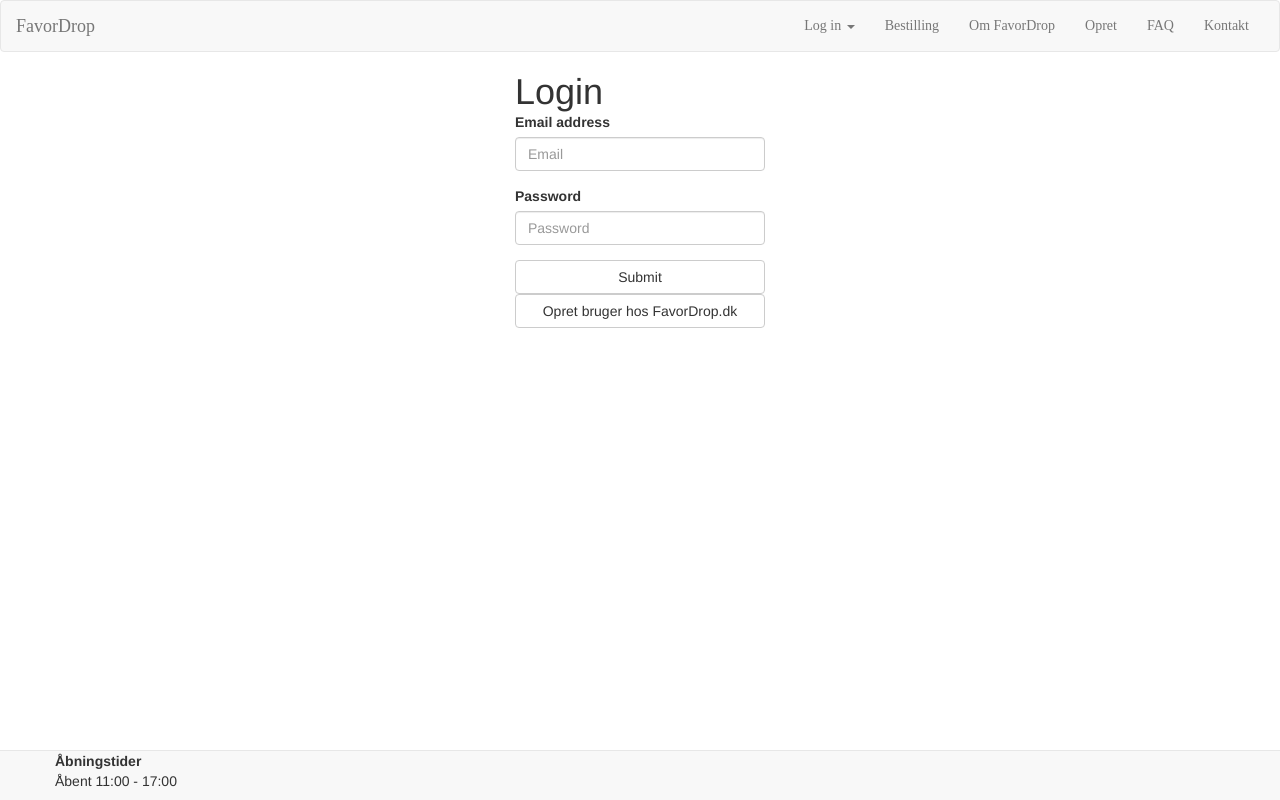
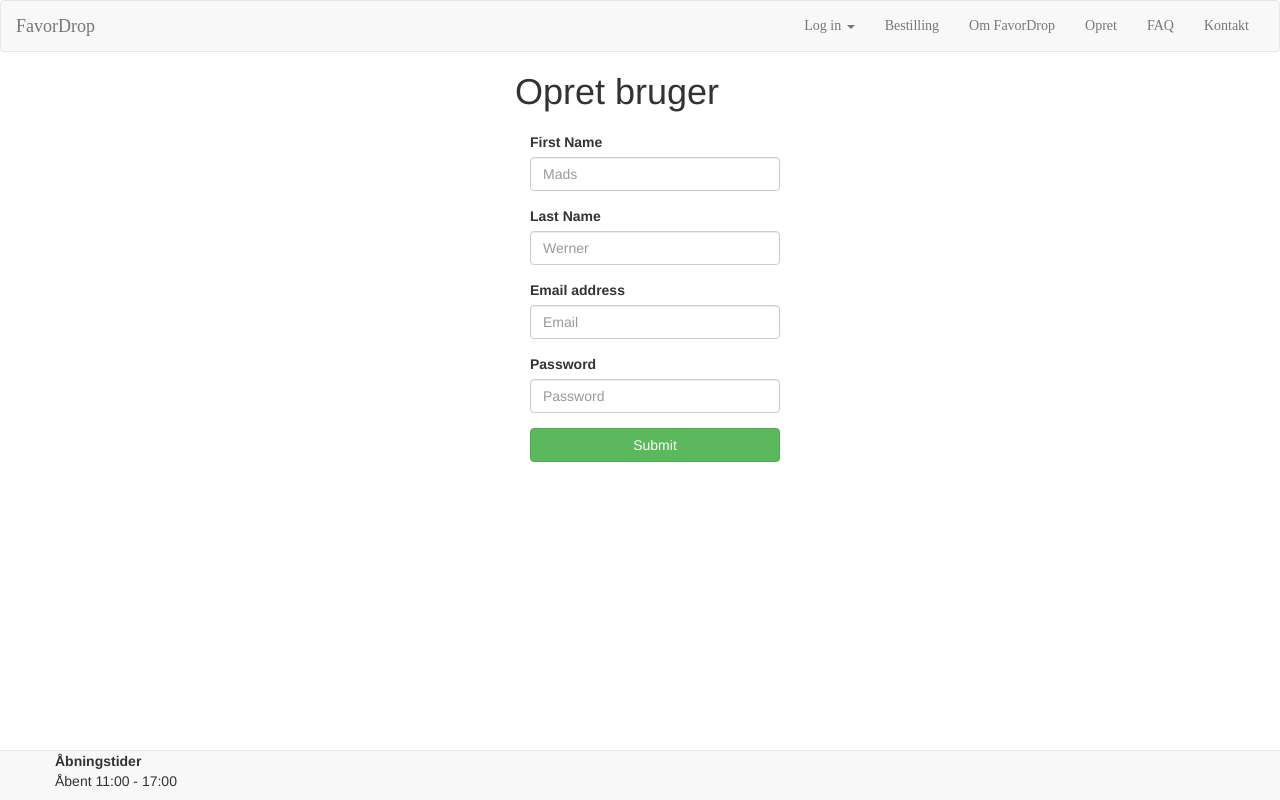
Before and after one commit to Hmoulvad/FavorDrop, an Angular app: page /user-login in a window 1280 px wide. Built offline with nearby package versions, Linux system fonts and the light colour scheme.

Commit message:
Opret bruger form

```diff
--- a/src/app/app.module.ts
+++ b/src/app/app.module.ts
@@ -23,6 +23,7 @@ import { FaqPageComponent } from './faq-page/faq-page.component';
 import { ContactPageComponent } from './contact-page/contact-page.component';
 import { AboutPageComponent } from './about-page/about-page.component';
 import { FooterComponent } from './footer/footer.component';
+import { UserSingupComponent } from './user-singup/user-singup.component';
 
 @NgModule({
   declarations: [
--- a/src/app/app.routing.ts
+++ b/src/app/app.routing.ts
@@ -15,8 +15,7 @@ const APP_ROUTES: Routes = [
   { path: 'intro-page', component: IntroPageComponent},
   { path: 'about-page', component: AboutPageComponent},
   { path: 'faq-page', component: FaqPageComponent},
-  { path: 'contact-page', component: ContactPageComponent}
-
+  { path: 'contact-page', component: ContactPageComponent},
 ];
 
 @NgModule({
--- a/src/app/user-login/user-login.component.html
+++ b/src/app/user-login/user-login.component.html
@@ -1,15 +1,34 @@
-<h1>Login</h1>
-<form>
-  <div class="form-group">
-    <label for="exampleInputEmail1">Email address</label>
-    <input type="email" class="form-control" id="exampleInputEmail1" placeholder="Email">
+<div class="col-md-12">
+  <h1>
+    Opret bruger
+  </h1>
+  <br>
+
+</div><form (ngSubmit)="onSubmit(f)" #f = "ngForm">
+  <div class="form-group col-md-12">
+    <label for="name">First Name</label>
+    <input type="text" class="form-control" id="name" placeholder="Mads" required
+           [(ngModel)]="user.name" name="name"
+    >
   </div>
-  <div class="form-group">
-    <label for="exampleInputPassword1">Password</label>
-    <input type="password" class="form-control" id="exampleInputPassword1" placeholder="Password">
+  <div class="form-group col-md-12">
+    <label for="lastname">Last Name</label>
+    <input type="text" class="form-control" id="lastname" placeholder="Werner" required
+           [(ngModel)]="user.lastname" name = "lastname"
+    >
   </div>
-
-  <button type="submit" class="btn btn-default">Submit</button>
+  <div class="form-group col-md-12">
+    <label for="InputEmail1">Email address</label>
+    <input type="email" class="form-control" id="InputEmail1" placeholder="Email" required
+           [(ngModel)]="user.email" name = "email"
+    >
+  </div>
+  <div class="form-group col-md-12">
+    <label for="InputPassword">Password</label>
+    <input type="password" class="form-control" id="InputPassword" placeholder="Password" required
+           [(ngModel)]="user.password" name = "password">
+  </div>
+  <div class="col-md-12">
+    <button type="submit" class="btn btn-success">Submit</button>
+  </div>
 </form>
-<b></b>
-<button (click)="redirect(CreateUserComponent)" type="button" class="btn btn-default">Opret bruger hos FavorDrop.dk</button>
--- a/src/app/user-login/user-login.component.ts
+++ b/src/app/user-login/user-login.component.ts
@@ -1,14 +1,25 @@
 import { Component, OnInit } from '@angular/core';
+import {NgForm} from "@angular/forms";
 
 @Component({
   selector: 'fd-user-login',
   templateUrl: './user-login.component.html',
   styleUrls: ['./user-login.component.css']
 })
-export class UserLoginComponent implements OnInit {
+export class UserLoginComponent{
+
+  user = {
+    name:'',
+    lastname:'',
+    email:'',
+    password:'',
+  }
+
+  onSubmit(form: NgForm) {
+    window.alert(this.user.name + "\n" + this.user.lastname);
+  }
 
   constructor() { }
 
-  ngOnInit() {
-  }
+
 }
```
